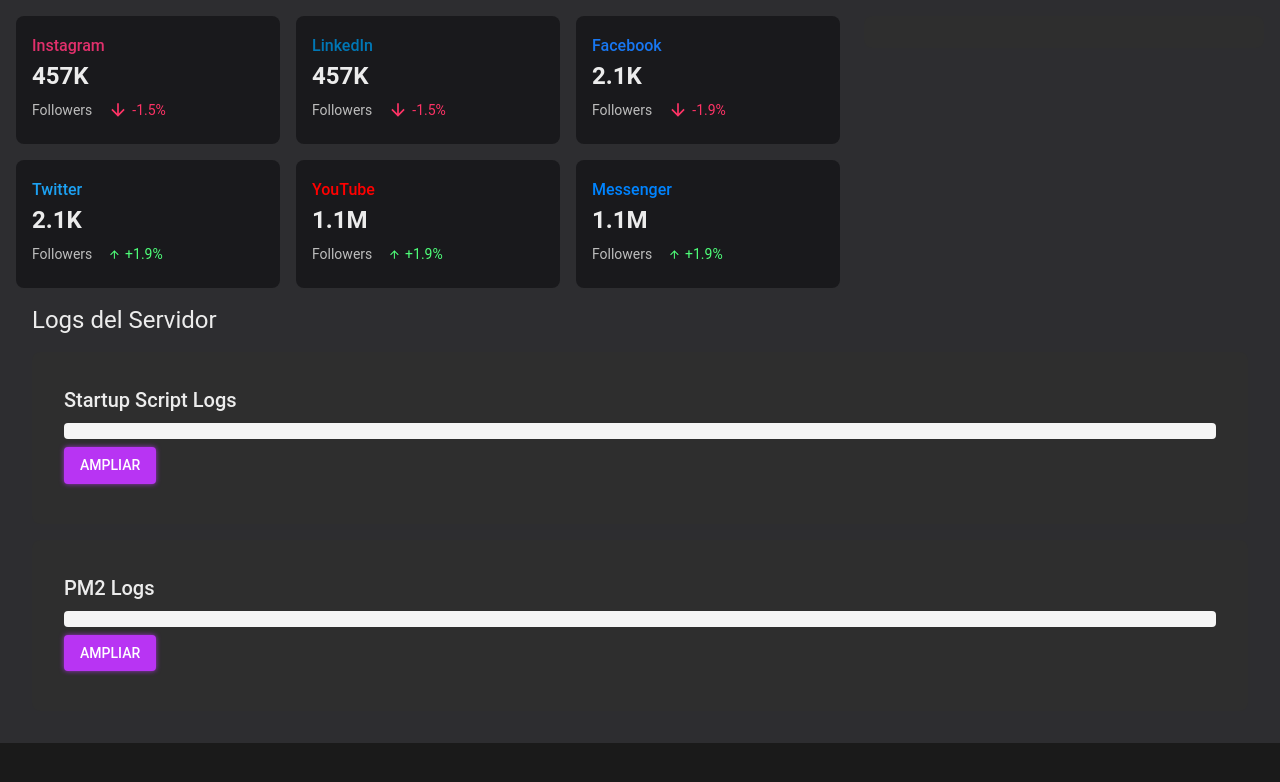
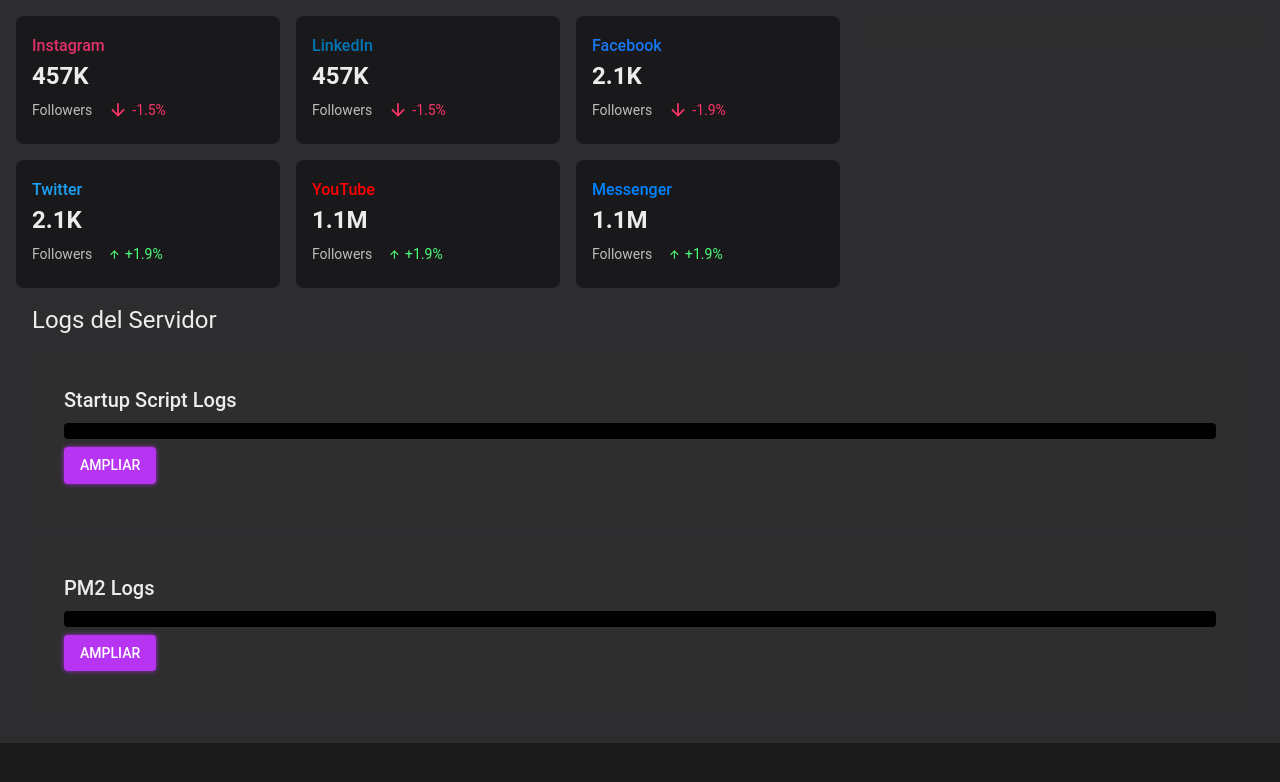
Before and after one commit to LuisAncelVasquezVillavicencio/server-puppeteer, a Next.js app in the folder puppeteer-server/: page /dashboard in a window 1280 px wide. Shown: the top 782 px of the page. Built offline with nearby package versions, Linux system fonts and the light colour scheme; no server answers.

Commit message:
Update Dashboard.jsx

```diff
--- a/puppeteer-server/components/Dashboard.jsx
+++ b/puppeteer-server/components/Dashboard.jsx
@@ -35,7 +35,7 @@
       if (message.type === 'startup') {
         setStartupLogs((prevLogs) => prevLogs + message.log);
       } else if (message.type === 'pm2') {
-        setPm2Logs((prevLogs) => prevLogs + message.log);
+        setPm2Logs((prevLogs) => prevLogs + "\n" + message.log);
       }
     };
 
@@ -124,7 +124,9 @@
                 overflowY: 'auto',
                 backgroundColor: '#f5f5f5',
                 p: 1,
-                borderRadius: 1
+                borderRadius: 1,
+                backgroundColor: '#000', // Fondo negro
+                color: '#fff',         // Texto blanco
               }}
             >
               <Typography variant="body2" component="pre" sx={{ whiteSpace: 'pre-wrap' }}>
@@ -153,7 +155,9 @@
                 overflowY: 'auto',
                 backgroundColor: '#f5f5f5',
                 p: 1,
-                borderRadius: 1
+                borderRadius: 1,
+                backgroundColor: '#000', // Fondo negro
+                color: '#fff',         // Texto blanco
               }}
             >
               <Typography variant="body2" component="pre" sx={{ whiteSpace: 'pre-wrap' }}>
```
